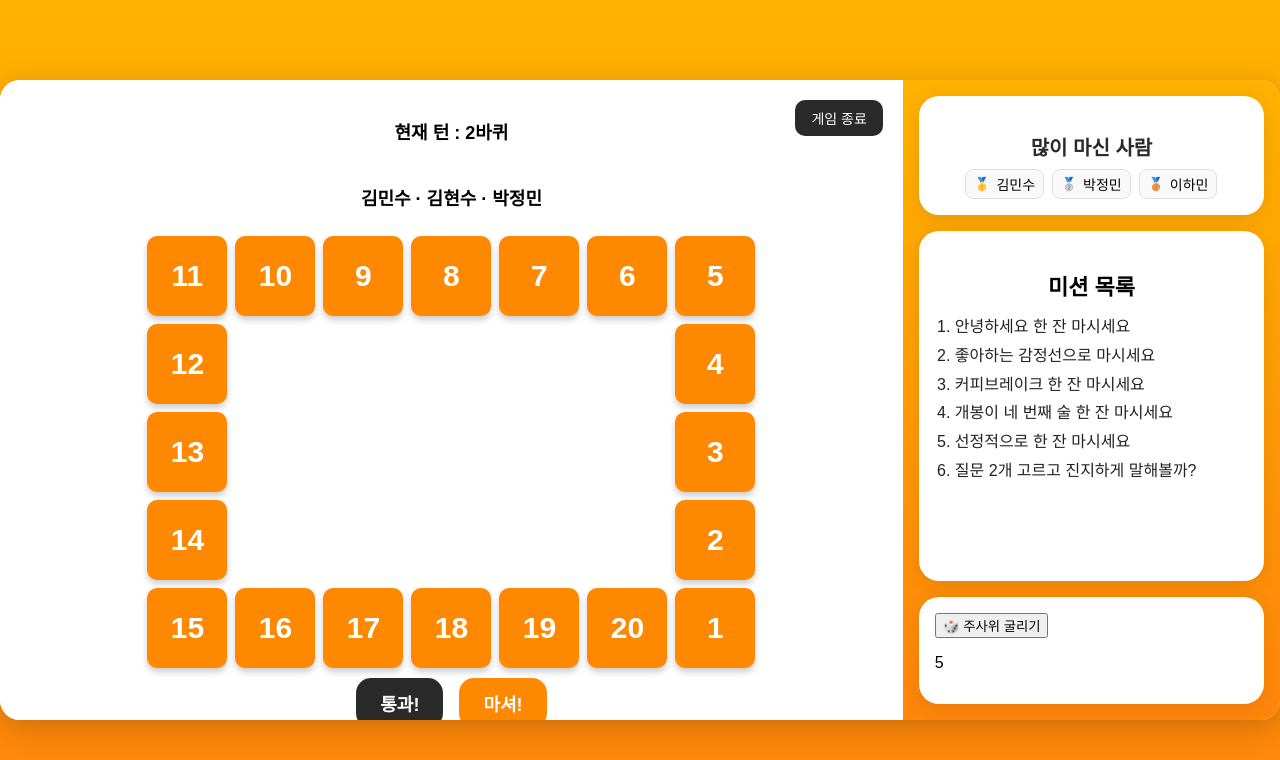
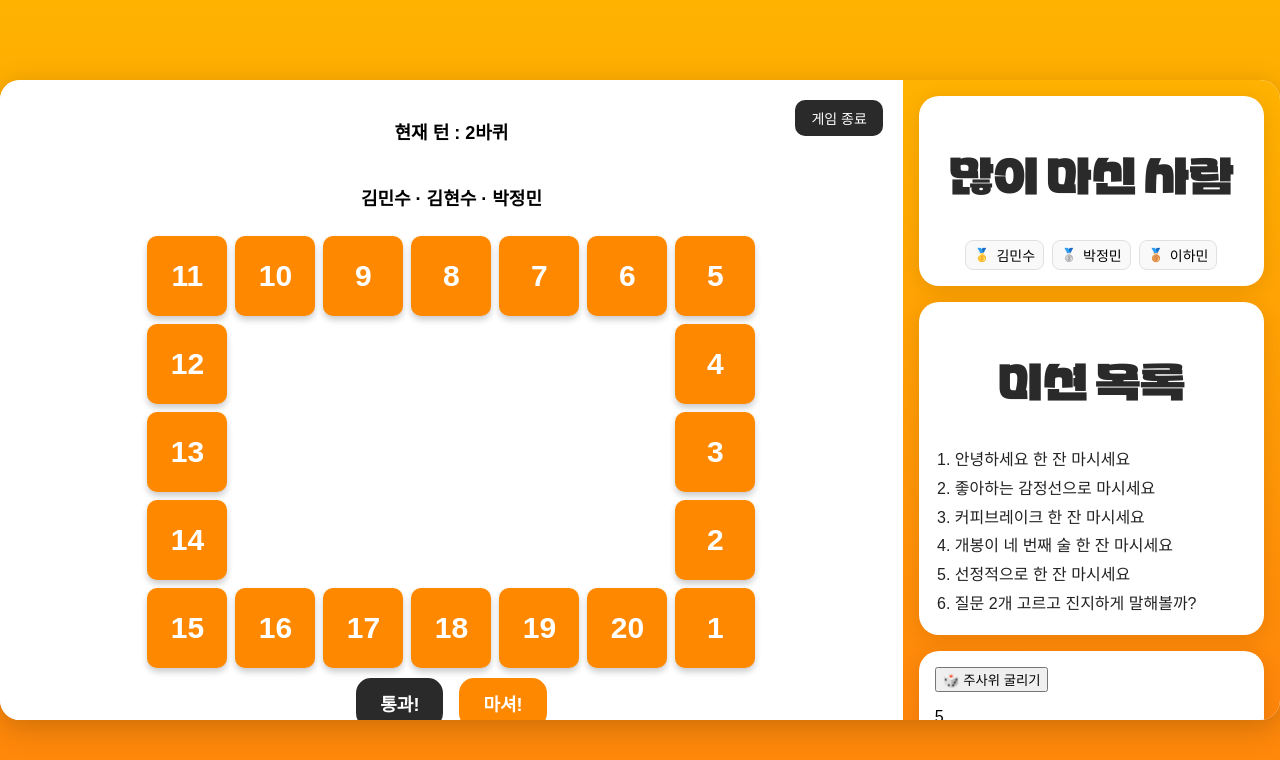
Before and after one commit to thisminji/2025-simba-2-marblekiri, a Django app: template marblekiri/templates/shared/base.html in a window 1280 px wide. Shown: the top 760 px of the page. Run offline with Django 5.2, Linux system fonts and the light colour scheme; the template is opened without the code that fills it, so the values that code supplies are empty.

Commit message:
[FE] style: PartialSansKR-Regular, Paperlogy font 추가

```diff
--- a/marblekiri/static/css/base/style.css
+++ b/marblekiri/static/css/base/style.css
@@ -1,3 +1,11 @@
+@font-face {
+  font-family: 'Partial Sans KR';
+  src: url('../../fonts/PartialSansKR-Regular.woff2') format('woff2');
+  font-weight: normal;
+  font-style: normal;
+}
+
+
 /* 공통 스타일 */
 body {
   margin: 0;
@@ -47,9 +55,13 @@ body {
 }
 
 .turn-header {
-  width: 100%;
-  text-align: center;
-  position: relative;
+color: var(--Theme-00, #2A2A2A);
+text-align: center;
+font-family: "Partial Sans KR";
+font-size: 40px;
+font-style: normal;
+font-weight: 400;
+line-height: normal;
 }
 
 .turn-header p {
@@ -152,10 +164,13 @@ body {
 }
 
 .ranking-title {
-  font-size: 20px;
-  color: #2a2a2a;
-  margin-bottom: 8px;
-  text-align: center;
+color: var(--Theme-00, #2A2A2A);
+text-align: center;
+font-family: "Partial Sans KR";
+font-size: 40px;
+font-style: normal;
+font-weight: 400;
+line-height: normal;
 }
 
 .ranking-list {
@@ -191,9 +206,13 @@ body {
 }
 
 .missions h3 {
-  font-size: 22px;
-  margin-bottom: 12px;
-  text-align: center;
+color: var(--Theme-00, #2A2A2A);
+text-align: center;
+font-family: "Partial Sans KR";
+font-size: 40px;
+font-style: normal;
+font-weight: 400;
+line-height: normal;
 }
 
 .missions ol {
--- a/requirements.txt
+++ b/requirements.txt
@@ -2,3 +2,4 @@ asgiref==3.8.1
 Django==5.2.3
 sqlparse==0.5.3
 tzdata==2025.2
+Pillow>=10.0.0
```
Also changed, not shown: main/templates/main/game.html (+6 -1 lines), marblekiri/static/fonts/Paperlogy-1Thin.ttf (added), marblekiri/static/fonts/Paperlogy-2ExtraLight.ttf (added), marblekiri/static/fonts/Paperlogy-3Light.ttf (added), marblekiri/static/fonts/Paperlogy-4Regular.ttf (added), marblekiri/static/fonts/Paperlogy-5Medium.ttf (added), marblekiri/static/fonts/Paperlogy-6SemiBold.ttf (added), marblekiri/static/fonts/Paperlogy-7Bold.ttf (added), marblekiri/static/fonts/Paperlogy-8ExtraBold.ttf (added), marblekiri/static/fonts/Paperlogy-9Black.ttf (added), marblekiri/static/fonts/PartialSansKR-Regular.woff2 (added).
